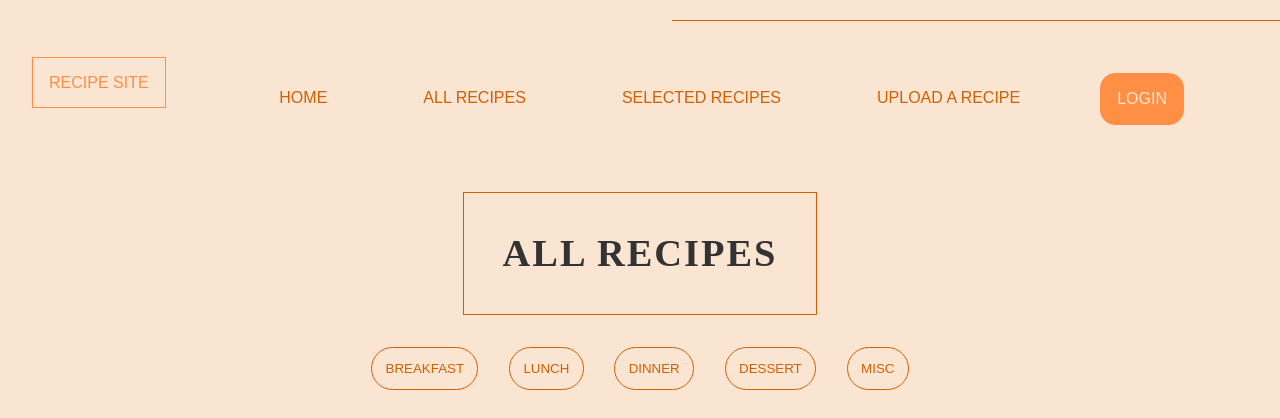
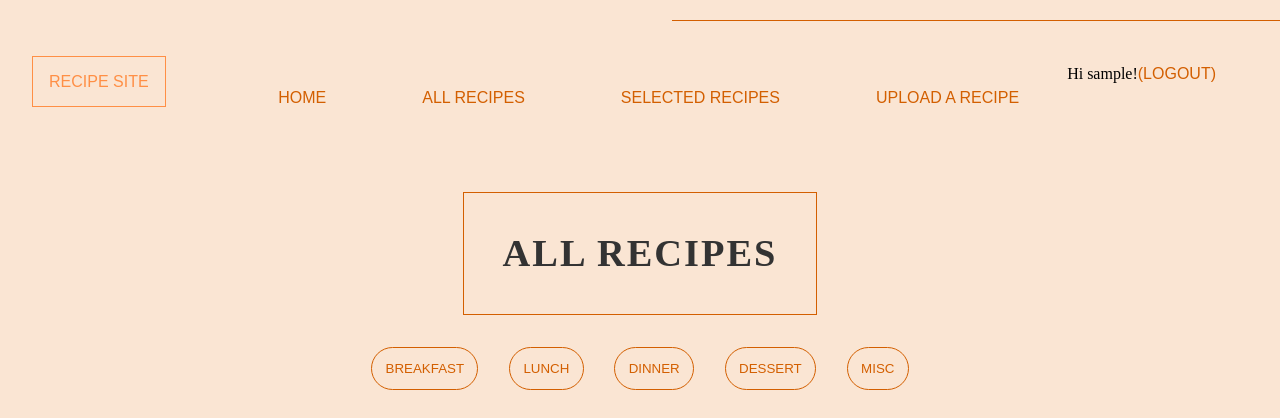
Before and after one commit to marisumidamiyashiro/recipe-site-template, a Flask app: page /recipes in a window 1280 px wide. Shown: the top 418 px of the page. Run offline with Flask 3, Linux system fonts and the light colour scheme; a user stored in the database is signed in; tables that the repository leaves empty hold one stand-in row (values such as "Sample post"); grey boxes marked "Sample" are stand-in pictures; some web fonts are replaced.

Commit message:
changed navbar to either show login or current username + logout

```diff
--- a/server.py
+++ b/server.py
@@ -94,7 +94,10 @@ def login():
         print(request.form)
         form = request.form
         user = db.user_login(form["username"],form["password"])
-        flask_login.login_user(user)
+        remember = False
+        if form.get('remember') == "on":
+            remember = True
+        flask_login.login_user(user, remember=remember)
 
         return redirect(url_for('home'))
 
@@ -109,13 +112,18 @@ def signup():
     return redirect(url_for('home'))
 
 
-if __name__ == '__main__':
-    app.run(debug=True)
+@app.route('/signup', methods=["GET"])
+def logout():
+    flask_login.logout_user()
+    return redirect(url_for('home'))
 
 
 
 
 
+
+if __name__ == '__main__':
+    app.run(debug=True)
 #
 # routes:
 # home(/)
--- a/templates/navbar.html
+++ b/templates/navbar.html
@@ -21,7 +21,13 @@
             <li><a href="{{url_for('all_recipes')}}">All Recipes</a></li>
             <li><a href="{{url_for('selected_recipe',recipe_id='1')}}">Selected Recipes</a></li>
             <li><a href="{{url_for('add_recipe')}}">Upload A Recipe</a></li>
+            {% if current_user.is_authenticated %}
+                Hi {{ current_user.user_name }}!
+                <a href="{{url_for('logout')}}">(Logout)</a>
+            {% else %}
             <li><a class="button" href="{{url_for('login')}}">Login</a></li>
+
+            {% endif %}
         </ul>
     </nav>
 </header>
```
